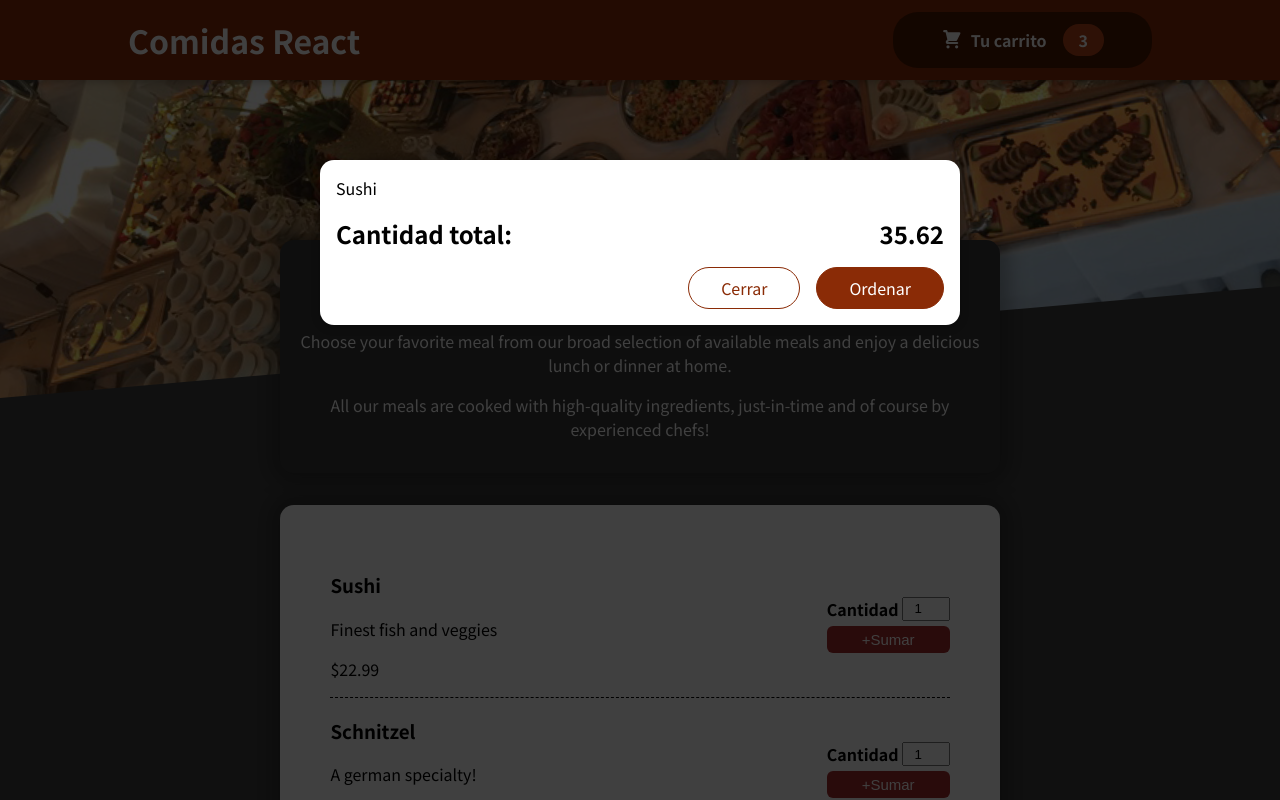
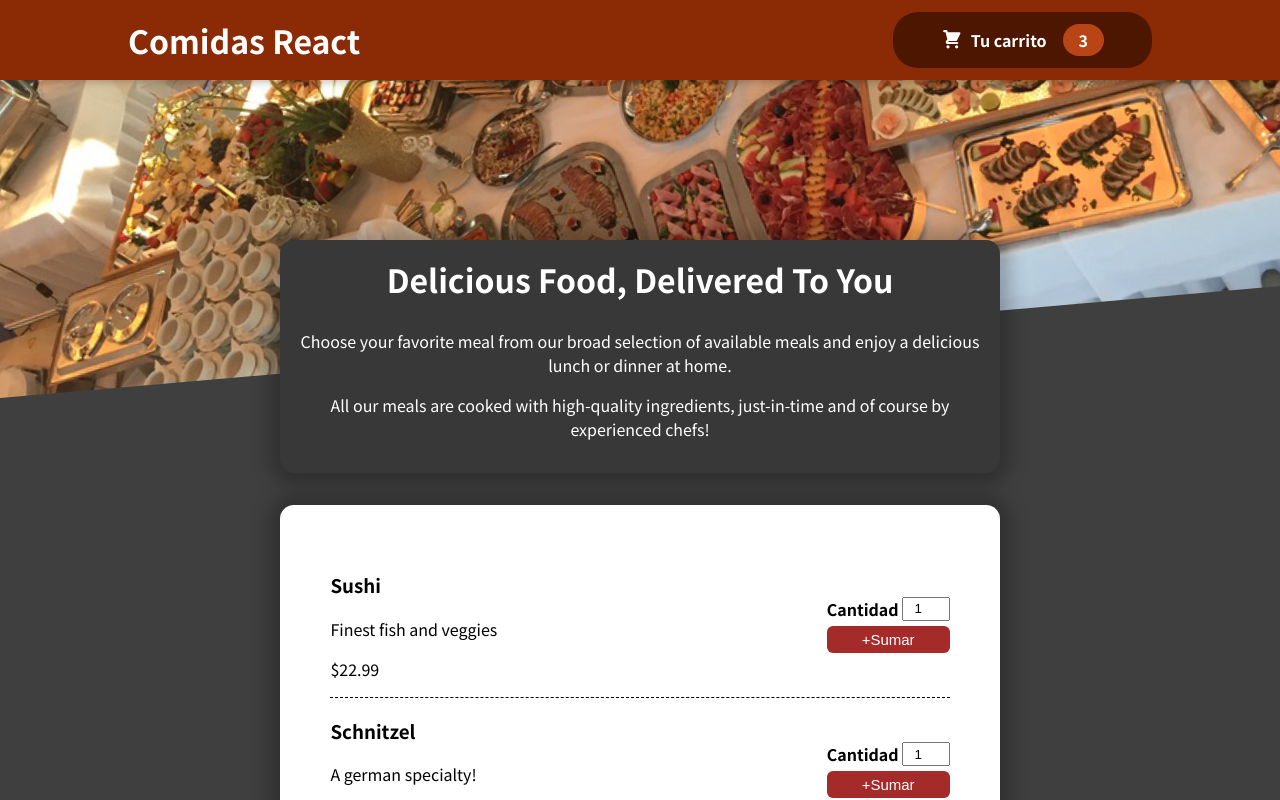
Before and after one commit to matedefalco/Proyecto-Carrito-React, a React (Create React App) app: page / in a window 1280 px wide. Shown: the top 800 px of the page. Built offline with nearby package versions, Linux system fonts and the light colour scheme; a web font is replaced by a local one.

Commit message:
useState cerrar modal

```diff
--- a/src/App.js
+++ b/src/App.js
@@ -1,13 +1,23 @@
-import React from "react";
+import React, { useState } from "react";
 import Header from "./components/Layout/Header";
 import Comidas from "./components/Comidas/Comidas";
 import Carrito from "./components/Carrito/Carrito";
 
 function App() {
+  const [carritoEsMostrado, setCarritoEsMostrado] = useState(false);
+
+  const mostrarCarritoHandler = () => {
+    setCarritoEsMostrado(true);
+  };
+
+  const ocultarCarritoHandler = () => {
+    setCarritoEsMostrado(false);
+  };
+
   return (
     <React.Fragment>
-      <Carrito />
-      <Header />
+      {carritoEsMostrado && <Carrito onClose={ocultarCarritoHandler}/>}
+      <Header onMostrarCarrito={mostrarCarritoHandler} />
       <main>
         <Comidas />
       </main>
--- a/src/components/Carrito/Carrito.js
+++ b/src/components/Carrito/Carrito.js
@@ -20,7 +20,7 @@ const Carrito = (props) => {
         <span>35.62</span>
       </div>
       <div className={classes.ctas}>
-        <button className={classes['button--alt']}>Cerrar</button>
+        <button onClick={props.onClose} className={classes['button--alt']}>Cerrar</button>
         <button className={classes.button}>Ordenar</button>
       </div>
     </Modal>
--- a/src/components/Layout/BotonCardHeader.js
+++ b/src/components/Layout/BotonCardHeader.js
@@ -4,7 +4,7 @@ import IconoCarrito from "../Carrito/IconoCarrito";
 
 const BotonCardHeader = (props) => {
   return (
-    <button className={classes.button}>
+    <button className={classes.button} onClick={props.onClick}>
       <span className={classes.icon}>
         <IconoCarrito />
       </span>
--- a/src/components/Layout/Header.js
+++ b/src/components/Layout/Header.js
@@ -10,7 +10,7 @@ const Header = (props) => {
     <React.Fragment>
         <header className={classes.header}>
             <h1>Comidas React</h1>
-            <BotonCardHeader />
+            <BotonCardHeader onClick={props.onMostrarCarrito}/>
         </header>
         <div className={classes['main-image']}>
             <img  src={fotoComidas} />
--- a/src/components/UI/Modal/Modal.js
+++ b/src/components/UI/Modal/Modal.js
@@ -4,7 +4,7 @@ import ReactDOM from 'react-dom';
 import classes from "./Modal.module.css";
 
 const Backdrop = (props) => {
-  return <div className={classes.backdrop}></div>;
+  return <div className={classes.backdrop} onClick={props.onClose}></div>;
 };
 
 const ModalOverlay = (props) => {
@@ -15,13 +15,12 @@ const ModalOverlay = (props) => {
   );
 };
 
-
 const elementoPortal = document.getElementById('overlays');
 
 const Modal = (props) => {
     return (
         <Fragment>
-            {ReactDOM.createPortal(<Backdrop />, elementoPortal)}
+            {ReactDOM.createPortal(<Backdrop onClose={props.onClose} />, elementoPortal)}
             {ReactDOM.createPortal(<ModalOverlay>{props.children}</ModalOverlay>, elementoPortal)}
         </Fragment>
     );
```
Also changed, not shown: 1 other file (tests, documents, lock files or other folders).
